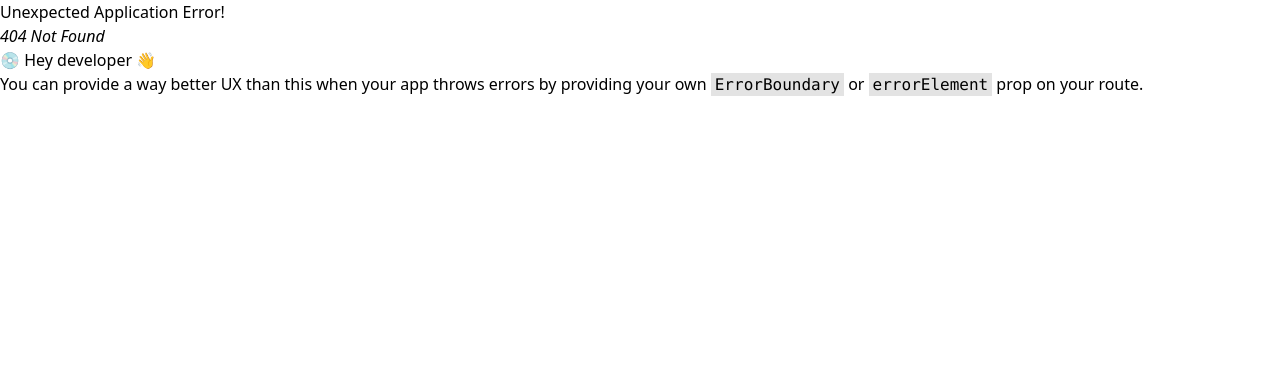
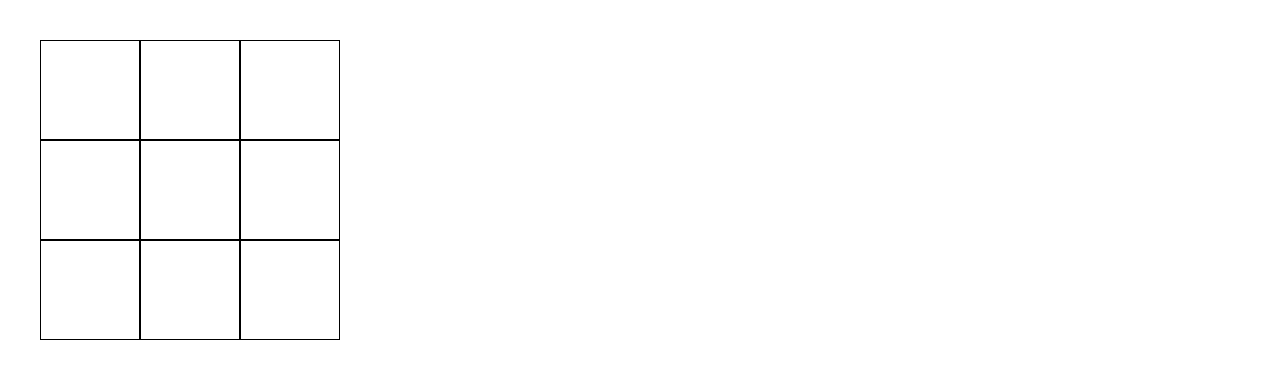
Before and after one commit to ju-kkim/Tic-Tac-Toe, a React (Vite) app: page /game/play in a window 1280 px wide. Before the commit this address had no page. Shown: the top 378 px of the page. Built offline with nearby package versions, Linux system fonts and the light colour scheme.

Commit message:
feat: 게임 구현 ver1
- 보드 표시
- 클릭하여 마크 표시
- 승리 플레이어 확인

```diff
--- /dev/null
+++ b/src/components/Board/Board.tsx
@@ -0,0 +1,14 @@
+interface BoardProps {
+  children: React.ReactNode;
+  boardSize: number;
+}
+
+const Board = ({ children, boardSize }: BoardProps) => {
+  return (
+    <div style={{ width: `${boardSize * 100}px` }} className={`flex flex-wrap`}>
+      {children}
+    </div>
+  );
+};
+
+export default Board;
--- /dev/null
+++ b/src/components/Cell/Cell.tsx
@@ -0,0 +1,25 @@
+import { colorClassName } from '@/constant/const';
+import { Color, Mark } from '@/context/gameInfo';
+import { MouseEventHandler } from 'react';
+
+interface CellProps {
+  value: Mark;
+  color: Color;
+  isDisabled: boolean;
+  clickHandler: MouseEventHandler;
+}
+
+const Cell = ({ value, color, isDisabled, clickHandler }: CellProps) => {
+  return (
+    <button
+      className={`border border-black w-[100px] h-[100px] text-3xl ${
+        color ? colorClassName[color].text : ''
+      }`}
+      disabled={!!value || isDisabled}
+      onClick={clickHandler}>
+      {value}
+    </button>
+  );
+};
+
+export default Cell;
--- /dev/null
+++ b/src/context/playInfo.tsx
@@ -0,0 +1,54 @@
+import { createContext, useContext, useState } from 'react';
+import { Player, useGameInfoContext } from './gameInfo';
+
+interface PlayInfo {
+  currentPlayer: Player;
+  setCurrentPlayer: React.Dispatch<React.SetStateAction<Player>>;
+  nextPlayer: Player;
+  setNextPlayer: React.Dispatch<React.SetStateAction<Player>>;
+  renderBoard: Player[];
+  setRenderBoard: React.Dispatch<React.SetStateAction<Player[]>>;
+  history: Player[][];
+  setHistory: React.Dispatch<React.SetStateAction<Player[][]>>;
+  winner: Player | null;
+  setWinner: React.Dispatch<React.SetStateAction<Player | null>>;
+}
+
+const playInfoContext = createContext<PlayInfo | null>(null);
+
+const PlayInfoProvider = ({ children }: { children: React.ReactNode }) => {
+  const { playerInfo } = useGameInfoContext();
+
+  const INIT_FIRST_PAYER = Object.values(playerInfo).filter((player) => player.isFirst);
+  const INIT_SECOND_PLAYER = Object.values(playerInfo).filter((player) => !player.isFirst);
+
+  const [currentPlayer, setCurrentPlayer] = useState(INIT_FIRST_PAYER[0]);
+  const [nextPlayer, setNextPlayer] = useState(INIT_SECOND_PLAYER[0]);
+  const [renderBoard, setRenderBoard] = useState<Player[]>([]);
+  const [history, setHistory] = useState<Player[][]>([]);
+  const [winner, setWinner] = useState<Player | null>(null);
+
+  const value = {
+    currentPlayer,
+    setCurrentPlayer,
+    nextPlayer,
+    setNextPlayer,
+    renderBoard,
+    setRenderBoard,
+    history,
+    setHistory,
+    winner,
+    setWinner,
+  };
+  return <playInfoContext.Provider value={value}>{children}</playInfoContext.Provider>;
+};
+
+const usePlayInfoContext = () => {
+  const context = useContext(playInfoContext);
+  if (context === null) {
+    throw new Error('usePlayInfoContext must be used within a PlayInfoProvider');
+  }
+  return context;
+};
+
+export { PlayInfoProvider, usePlayInfoContext };
--- /dev/null
+++ b/src/layout/PlayLayout.tsx
@@ -0,0 +1,12 @@
+import { PlayInfoProvider } from '@/context/playInfo';
+import { Outlet } from 'react-router-dom';
+
+const PlayLayout = () => {
+  return (
+    <PlayInfoProvider>
+      <Outlet />
+    </PlayInfoProvider>
+  );
+};
+
+export default PlayLayout;
--- a/src/pages/Game.tsx
+++ b/src/pages/Game.tsx
@@ -1,5 +1,153 @@
+import { useEffect, useState } from 'react';
+import Board from '@/components/Board/Board';
+import Cell from '@/components/Cell/Cell';
+import { Player, useGameInfoContext } from '@/context/gameInfo';
+import { usePlayInfoContext } from '@/context/playInfo';
+
 const Game = () => {
-  return <div>게임 화면</div>;
+  const { boardSize } = useGameInfoContext();
+  const {
+    currentPlayer,
+    setCurrentPlayer,
+    nextPlayer,
+    setNextPlayer,
+    renderBoard,
+    setRenderBoard,
+    winner,
+    setWinner,
+  } = usePlayInfoContext();
+  const [isFinish, setIsFinish] = useState(false);
+
+  useEffect(() => {
+    const board: Player[] = Array(boardSize ** 2).fill({});
+    setRenderBoard(board);
+  }, [boardSize, setRenderBoard]);
+
+  useEffect(() => {
+    if (renderBoard.length === 0) {
+      return;
+    }
+    const checkingMark = renderBoard.filter((cell) => cell.mark).length;
+    if (checkingMark < boardSize) {
+      return;
+    }
+    if (checkingMark === boardSize ** 2) {
+      setIsFinish(true);
+    }
+
+    function getWinner() {
+      const checkBoard = convertTo2DBoard(renderBoard, boardSize);
+      const winner = checkWin(checkBoard, boardSize);
+      return winner;
+    }
+
+    const winner = getWinner();
+    if (checkingMark >= boardSize && winner) {
+      setIsFinish(true);
+    }
+    setWinner(winner);
+  }, [boardSize, renderBoard, setWinner]);
+
+  function checkWin(board: Player[][], boardSize: number) {
+    let checkPlayer = null;
+    // 가로
+    for (let row = 0; row < boardSize; row++) {
+      checkPlayer = board[row][0];
+      if (board[row].every((cell) => cell.mark && cell.mark === board[row][0].mark)) {
+        return checkPlayer;
+      }
+    }
+
+    // 세로
+    for (let col = 0; col < boardSize; col++) {
+      const firstOfTargetCol = board[0][col].mark;
+      let isVerticalSame = false;
+      for (let row = 1; row < boardSize; row++) {
+        checkPlayer = board[row][col];
+        const targetCell = board[row][col].mark;
+        isVerticalSame = targetCell && targetCell === firstOfTargetCol;
+        if (!isVerticalSame) break;
+      }
+      if (isVerticalSame) {
+        return checkPlayer;
+      }
+    }
+
+    // 왼->오 대각선
+    const leftTopCell = board[0][0].mark;
+    checkPlayer = board[0][0];
+    let isLeftDiagonalSmae = false;
+    for (let i = 1; i < boardSize; i++) {
+      const leftTargetCell = board[i][i].mark;
+      isLeftDiagonalSmae = leftTargetCell && leftTargetCell === leftTopCell;
+      if (!isLeftDiagonalSmae) break;
+    }
+    if (isLeftDiagonalSmae) {
+      return checkPlayer;
+    }
+
+    // 오->왼 대각선
+    const RightTopCell = board[0][boardSize - 1].mark;
+    checkPlayer = board[0][boardSize - 1];
+    let isRightDiagonalSame = false;
+    for (let i = 1; i < boardSize; i++) {
+      const rightTargetCell = board[i][boardSize - 1 - i].mark;
+      isRightDiagonalSame = rightTargetCell && rightTargetCell === RightTopCell;
+      if (!isRightDiagonalSame) break;
+    }
+    if (isRightDiagonalSame) {
+      return checkPlayer;
+    }
+
+    return null;
+  }
+
+  function clickCell(index: number) {
+    // 마크 표시
+    const updateBoard = [...renderBoard];
+    updateBoard[index] = currentPlayer;
+    setRenderBoard(updateBoard);
+
+    // 플레이어 변경
+    setCurrentPlayer(nextPlayer);
+    setNextPlayer(currentPlayer);
+  }
+
+  return (
+    <div className="p-10">
+      <div className="w-full">
+        <Board boardSize={boardSize}>
+          {renderBoard.map((cell, cellIdx) => (
+            <Cell
+              key={cellIdx}
+              value={cell.mark}
+              color={cell.color}
+              isDisabled={isFinish}
+              clickHandler={() => clickCell(cellIdx)}
+            />
+          ))}
+        </Board>
+        {isFinish && winner && (
+          <div>
+            승리 {winner.name}
+            {winner.mark}
+          </div>
+        )}
+        {isFinish && winner === null && <div>무승부입니다</div>}
+      </div>
+    </div>
+  );
 };
 
 export default Game;
+
+function convertTo2DBoard(board: Player[], boardSize: number) {
+  const convertBoard: Player[][] = [];
+
+  for (let i = 0; i < board.length; i += boardSize) {
+    const row = board.slice(i, i + boardSize);
+    convertBoard.push(row);
+  }
+
+  return convertBoard;
+}
--- a/src/pages/Settings.tsx
+++ b/src/pages/Settings.tsx
@@ -11,7 +11,7 @@ const Settings = () => {
         <BoardSettings />
         <PlayerSettings />
         <FirstPlayerSettings />
-        <Link to={'/game'} className="btn self-center mt-10">
+        <Link to={'/game/play'} className="btn self-center mt-10">
           GAME START
         </Link>
       </div>
```
Also changed, not shown: src/routes/router.tsx (+12 -5 lines).
